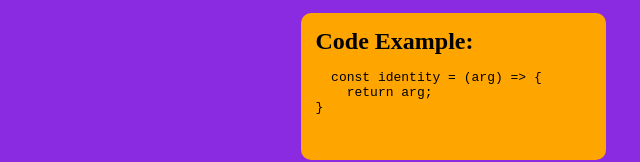
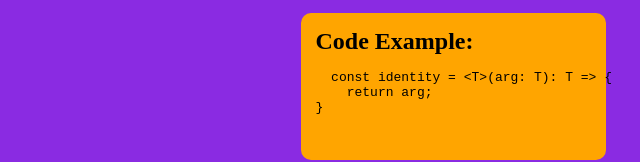
Before and after one commit to fkonst/rsschool-cv, a plain HTML site: page index.html in a window 1280 px wide. Shown: the part 794-956 px from the top of the page, 502-1142 px from the left. Drawn offline with Linux system fonts and the light colour scheme.

Commit message:
rafactor: fix special symbol, change example

```diff
--- a/index.html
+++ b/index.html
@@ -54,7 +54,7 @@
         <h2 class="main__subtitle subtitle">Code Example:</h2>
         <pre>
           <code>
-  const identity = (arg) => {
+  const identity = &lt;T&gt;(arg: T): T =&gt; {
     return arg;
 }
           </code>
```
